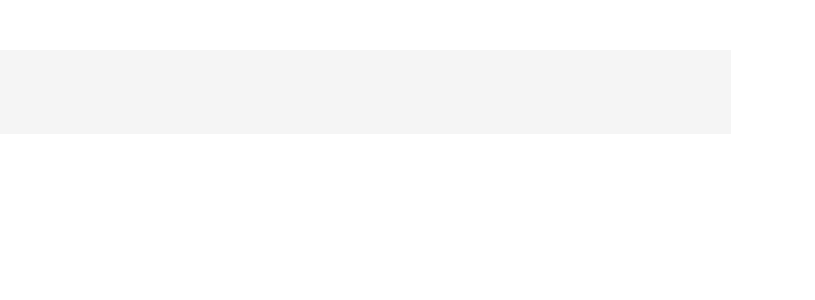
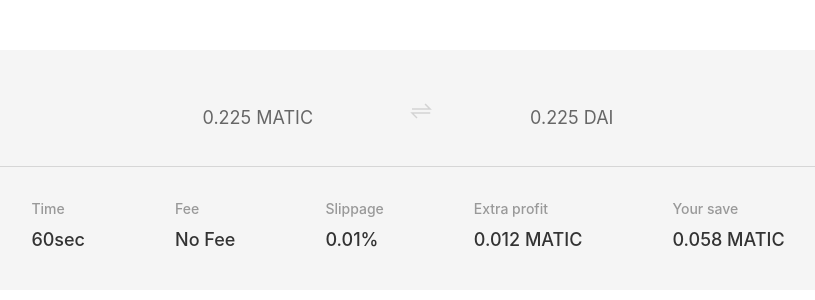
Before and after one commit to radiusxyz/360-pre-design-components, a React (Create React App) app: page / in a window 1280 px wide. Shown: the top 300 px of the page, without its empty margins (232-1047 px from the left). Built offline with nearby package versions, Linux system fonts and the light colour scheme.

Commit message:
pre gap removal

```diff
--- a/src/components/ConfirmationInfo/ConfirmationInfo.tsx
+++ b/src/components/ConfirmationInfo/ConfirmationInfo.tsx
@@ -1,12 +1,57 @@
-import React from "react";
-import { Wrapper, TransactionDetails } from "./ConfirmationInfoStyles";
+import {
+  Wrapper,
+  TransactionDetails,
+  TokenPair,
+  Token,
+  TokenLogo,
+  TokenDetails,
+  Divider,
+  Column,
+  Header,
+  Data,
+} from "./ConfirmationInfoStyles";
+
+import exchange from "../../assets/images/exchange.png";
 
 type Props = {};
 
 const ConfirmationInfo = (props: Props) => {
   return (
     <Wrapper>
-      <TransactionDetails />
+      <TokenPair>
+        <Token>
+          <TokenLogo />
+          <TokenDetails>0.225 MATIC</TokenDetails>
+        </Token>
+        <img src={exchange} alt="exchange_icon" />
+        <Token>
+          <TokenLogo />
+          <TokenDetails>0.225 DAI</TokenDetails>
+        </Token>
+      </TokenPair>
+      <Divider />
+      <TransactionDetails>
+        <Column>
+          <Header>Time</Header>
+          <Data>60sec</Data>
+        </Column>
+        <Column>
+          <Header>Fee</Header>
+          <Data>No Fee</Data>
+        </Column>
+        <Column>
+          <Header>Slippage</Header>
+          <Data>0.01%</Data>
+        </Column>
+        <Column>
+          <Header>Extra profit</Header>
+          <Data>0.012 MATIC</Data>
+        </Column>
+        <Column>
+          <Header>Your save</Header>
+          <Data>0.058 MATIC</Data>
+        </Column>
+      </TransactionDetails>
     </Wrapper>
   );
 };
--- a/src/components/ConfirmationInfo/ConfirmationInfoStyles.tsx
+++ b/src/components/ConfirmationInfo/ConfirmationInfoStyles.tsx
@@ -4,36 +4,71 @@
   background-color: #f5f5f5;
   padding: 44px 42px 40px 42px;
   max-height: 296px;
-  max-width: 913px;
   height: 100%;
   width: 100%;
 `;
 
-export const TokenPair = styled.div``;
+export const TokenPair = styled.div`
+  display: flex;
+  justify-content: center;
+  align-items: center;
+  gap: 97px;
+  margin-bottom: 38px;
+  overflow: hidden;
+`;
+
+export const Token = styled.div`
+  display: flex;
+  gap: 13px;
+  flex-direction: column;
+  align-items: center;
+`;
+
+export const TokenLogo = styled.div`
+  max-width: 57px;
+  max-height: 57px;
+  width: 100%;
+  height: 100%;
+  border-radius: 50%;
+  background-color: #cacaca;
+`;
+
+export const TokenDetails = styled.p`
+  font-weight: 400;
+  font-size: 18px;
+  line-height: 21px;
+  color: #666666;
+  white-space: nowrap;
+`;
 
 export const Divider = styled.div`
   width: 100%;
   height: 1px;
   background-color: #d6d6d6;
+  margin-bottom: 33px;
 `;
 
 export const TransactionDetails = styled.div`
+  width: 100%;
   display: flex;
-  align-items: center;
+  align-items: start;
+  justify-content: center;
+  gap: 90px;
+  overflow: hidden;
 `;
 
 export const Column = styled.div`
   display: flex;
   flex-direction: column;
   gap: 12px;
-`;
+ff`;
 
 export const Header = styled.p`
   font-weight: 500;
   font-size: 14px;
   line-height: 17px;
-  text-align: center;
   color: #999999;
+  white-space: nowrap;
 `;
 
 export const Data = styled.p`
@@ -41,6 +76,7 @@
   font-weight: 500;
   font-size: 18px;
   line-height: 21px;
-  text-align: center;
   color: #333333;
+  width: auto;
+  white-space: nowrap;
 `;
--- a/src/index.css
+++ b/src/index.css
@@ -18,6 +18,5 @@
 }
 
 .App {
-  margin-top: 50px;
-  margin-left: 50px;
+  margin: 50px;
 }
```
Also changed, not shown: src/assets/images/exchange.png (added).
